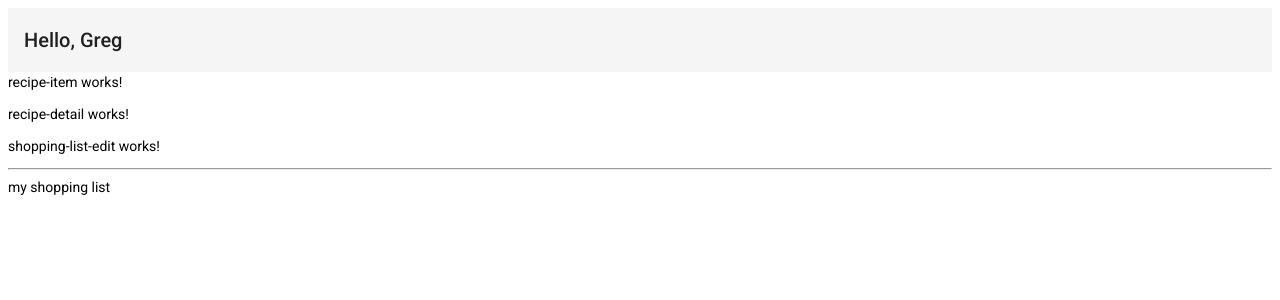
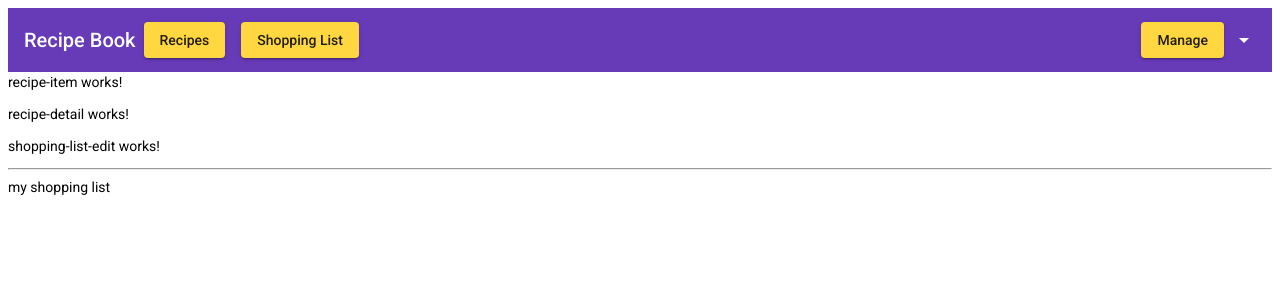
Before and after one commit to Greg-Neumann/Udemy-Course-Project-Angular, an Angular app: page / in a window 1280 px wide. Shown: the top 300 px of the page. Built offline with nearby package versions, Linux system fonts and the light colour scheme.

Commit message:
Basic navigation menu bar

```diff
--- a/src/app/header/header.component.css
+++ b/src/app/header/header.component.css
@@ -0,0 +1,6 @@
+.header-spacer {
+  flex: 1 1 auto;
+}
+.header-button {
+  margin: 8px 8px 8px 8px;
+}
--- a/src/app/header/header.component.html
+++ b/src/app/header/header.component.html
@@ -19,6 +19,17 @@
     </div>
   </div>
 </nav> -->
-<mat-toolbar>
-  <h1>Hello, Greg</h1>
+<mat-toolbar color="primary">
+  <span>Recipe Book</span>
+
+  <button mat-raised-button class="header-button" color="accent">
+    Recipes
+  </button>
+  <button mat-raised-button class="header-button" color="accent">
+    Shopping List
+  </button>
+
+  <span class="header-spacer"></span>
+  <button mat-raised-button class="header-button" color="accent">Manage</button>
+  <mat-icon>arrow_drop_down</mat-icon>
 </mat-toolbar>
--- a/src/app/material/material.module.ts
+++ b/src/app/material/material.module.ts
@@ -1,7 +1,9 @@
 import { NgModule } from '@angular/core';
+import { MatButtonModule } from '@angular/material/button';
 import { MatToolbarModule } from '@angular/material/toolbar';
+import { MatIconModule } from '@angular/material/icon';
 
-const MaterialComponents = [MatToolbarModule]; // Array of material components used in this app
+const MaterialComponents = [MatButtonModule, MatIconModule, MatToolbarModule]; // Array of material components used in this app
 @NgModule({
   imports: [MaterialComponents],
   exports: [MaterialComponents],
```
